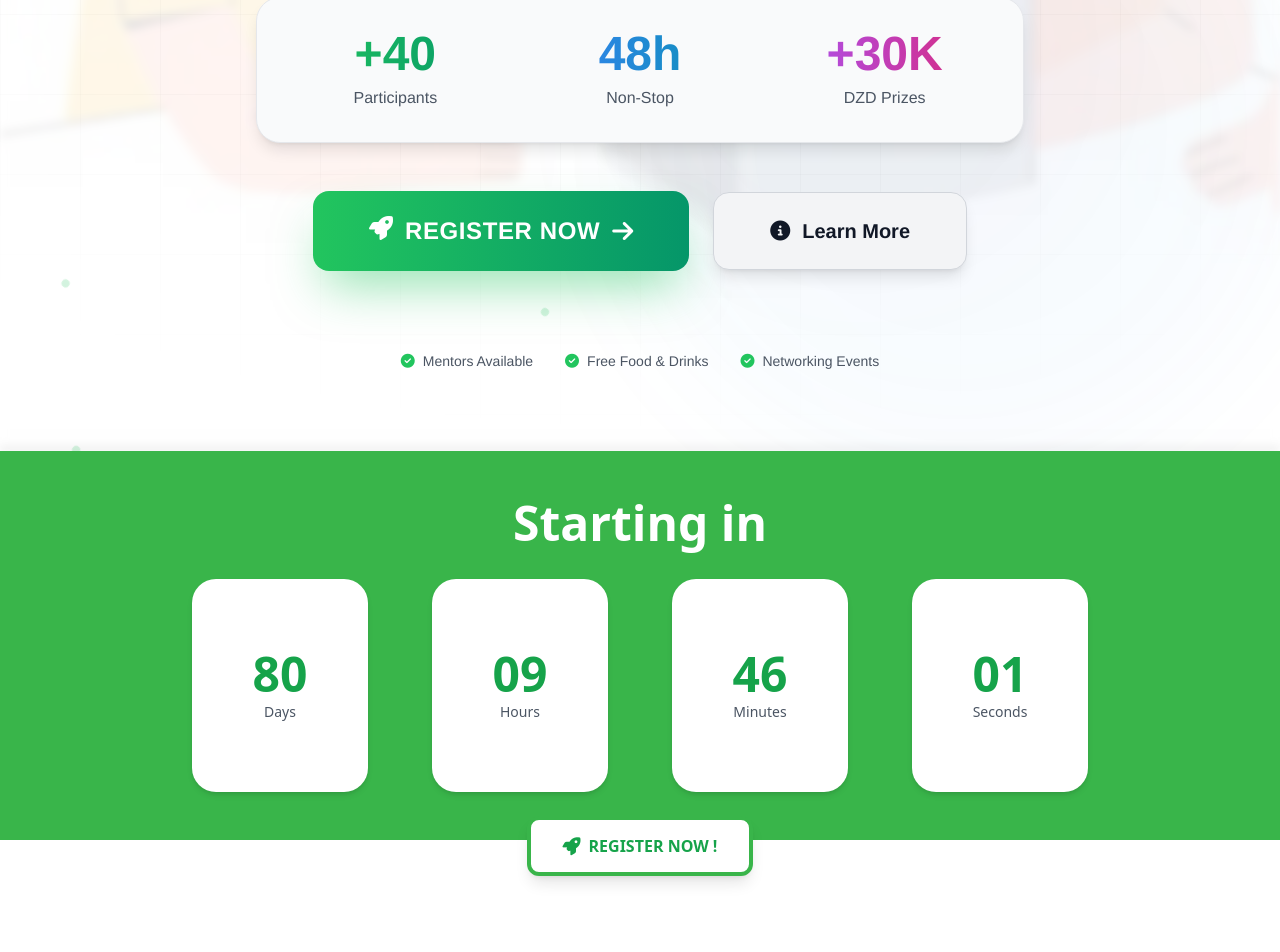
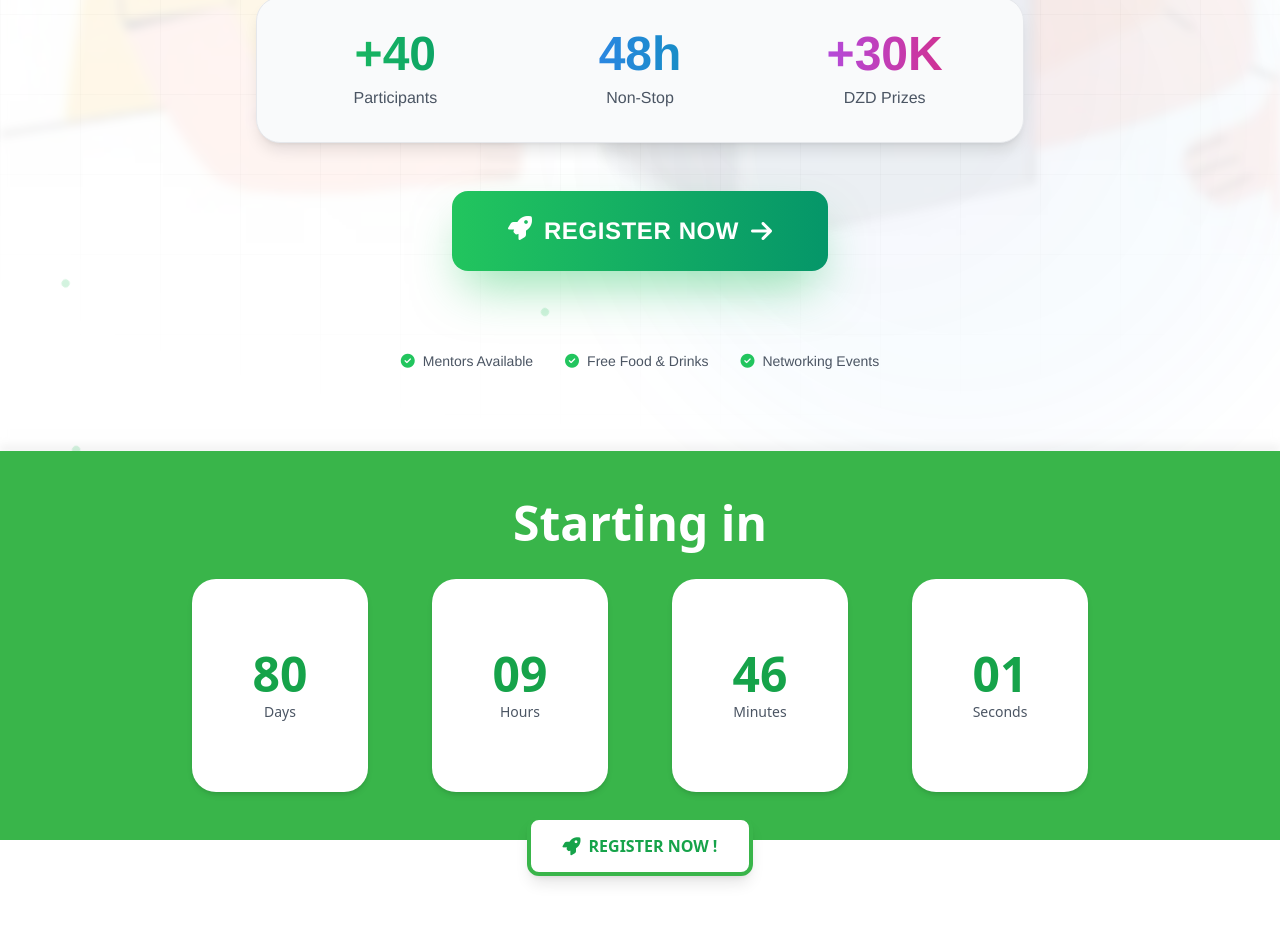
Before and after one commit to MoumenMHT/hackathon, a Vue app: page / in a window 1280 px wide. Shown: the part 786-1738 px from the top of the page. Built offline with nearby package versions, Linux system fonts and the light colour scheme.

Commit message:
design fixs

```diff
--- a/src/components/home/MainContent.vue
+++ b/src/components/home/MainContent.vue
@@ -111,14 +111,7 @@
               </span>
             </button>
 
-            <!-- Secondary Button -->
-            <button @click="handleLearnMore"
-                    class="group w-full sm:w-auto bg-gray-100 hover:bg-gray-200 backdrop-blur-md border border-gray-300 hover:border-gray-400 text-gray-900 font-semibold rounded-xl sm:rounded-2xl px-8 sm:px-10 md:px-12 lg:px-14 py-4 sm:py-5 md:py-6 transition-all duration-300 hover:scale-105 shadow-lg">
-              <span class="flex items-center justify-center gap-3 text-base sm:text-lg md:text-xl">
-                <i class="fas fa-info-circle group-hover:rotate-12 transition-transform duration-300"></i>
-                <span>Learn More</span>
-              </span>
-            </button>
+
           </div>
 
           <!-- Social Proof -->
--- a/src/components/home/RegistrationModal.vue
+++ b/src/components/home/RegistrationModal.vue
@@ -63,48 +63,52 @@
 
           <div>
             <label for="member2" class="block text-sm font-semibold text-gray-700 mb-2">
-              Team Member 2 Name
+              Team Member 2 Name <span class="text-red-500">*</span>
             </label>
             <input
               v-model="formData.member2"
               type="text"
               id="member2"
+              required
               class="w-full px-4 py-3 border-2 border-gray-300 rounded-xl focus:outline-none focus:ring-2 focus:ring-[#39B54A] focus:border-transparent transition-all"
               placeholder="Enter team member 2's name (optional)"
             />
           </div>
           <div>
             <label for="member3" class="block text-sm font-semibold text-gray-700 mb-2">
-              Team Member 3 Name
+              Team Member 3 Name <span class="text-red-500">*</span>
             </label>
             <input
               v-model="formData.member3"
               type="text"
               id="member3"
+              required
               class="w-full px-4 py-3 border-2 border-gray-300 rounded-xl focus:outline-none focus:ring-2 focus:ring-[#39B54A] focus:border-transparent transition-all"
               placeholder="Enter team member 3's name (optional)"
             />
           </div>
           <div>
             <label for="member4" class="block text-sm font-semibold text-gray-700 mb-2">
-              Team Member 4 Name
+              Team Member 4 Name <span class="text-red-500">*</span>
             </label>
             <input
               v-model="formData.member4"
               type="text"
               id="member4"
+              required
               class="w-full px-4 py-3 border-2 border-gray-300 rounded-xl focus:outline-none focus:ring-2 focus:ring-[#39B54A] focus:border-transparent transition-all"
               placeholder="Enter team member 4's name (optional)"
             />
           </div>
           <div>
             <label for="member5" class="block text-sm font-semibold text-gray-700 mb-2">
-              Team Member 5 Name
+              Team Member 5 Name <span class="text-red-500">*</span>
             </label>
             <input
               v-model="formData.member5"
               type="text"
               id="member5"
+              required
               class="w-full px-4 py-3 border-2 border-gray-300 rounded-xl focus:outline-none focus:ring-2 focus:ring-[#39B54A] focus:border-transparent transition-all"
               placeholder="Enter team member 5's name (optional)"
             />
```
